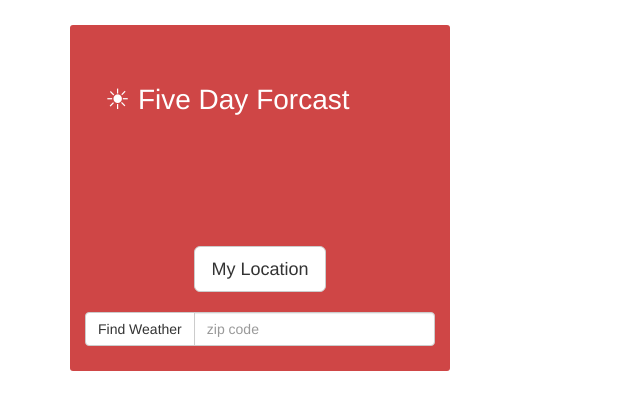
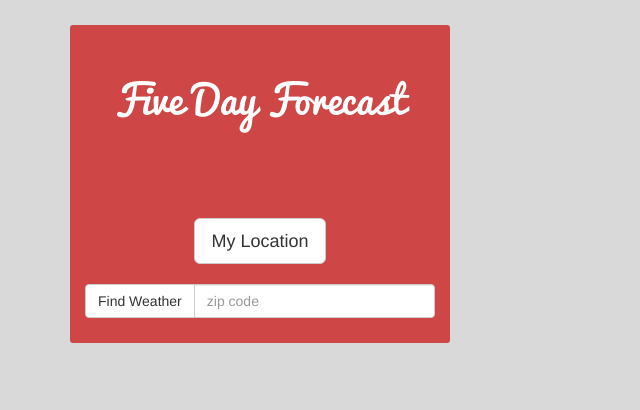
Before and after one commit to jspencersharpe/Weather, a website: page index.html in a window 1280 px wide. Shown: the whole page, without its empty margins (0-640 px from the left). Drawn offline with Linux system fonts and the light colour scheme.

Commit message:
finished desktop styling

```diff
--- a/index.html
+++ b/index.html
@@ -3,6 +3,7 @@
 <head>
 <meta name="viewport" content="width=device-width, initial-scale=1">
  	<title>Weather</title>
+  <link rel="stylesheet" href="assets/pacifico/Pacifico.ttf">
   <link rel="stylesheet" href="bower_components/bootstrap/dist/css/bootstrap.min.css">
   <link rel="stylesheet" href="main.css" type="text/css">
 </head>
@@ -10,7 +11,8 @@
 <div class="container container-fluid">
   <div class="col-xs-12 col-sm-4 col-md-4 header">
     <div class="title">
-      <h1 class="heading">&#9728; Five Day Forcast</h1>
+      <h1 class="heading">Five Day Forecast</h1>
+      <h1 class="todayIcon"></h1>
       <h1 class="city"></h1>
     </div>
      <div class="buttons">
--- a/main.css
+++ b/main.css
@@ -1,5 +1,10 @@
+@font-face {
+  font-family: Pacifico;
+  src: url(assets/pacifico/Pacifico.ttf);
+}
+
 body {
-  background-color: rgb(255, 255, 255);
+  background-color: rgb(217, 217, 217);
 }
 
 .wrapper {
@@ -48,7 +53,7 @@ h1.city {
    color: rgb(255, 255, 255);
    text-align: center;
    padding: 15px;
-   margin-top: 50px;
+   margin-top: 20px;
    border-radius: 5px;
    font-size: 2em;
  }
@@ -59,9 +64,18 @@ span.first-line {
 
 h1.heading {
   color: rgb(255, 255, 255);
+  font-family: Pacifico;
   padding: 20px;
-  font-size: 2em;
-  margin-top: 40px;
+  font-size: 2.8em;
+  margin-top: 30px;
+}
+
+h1.todayIcon {
+  padding-bottom: 0;
+}
+
+div.title {
+  text-align: center;
 }
 
 span {
@@ -71,3 +85,7 @@ span {
 div.buttons {
   text-align: center;
 }
+
+h1 img {
+  width: 100px;
+}
```
